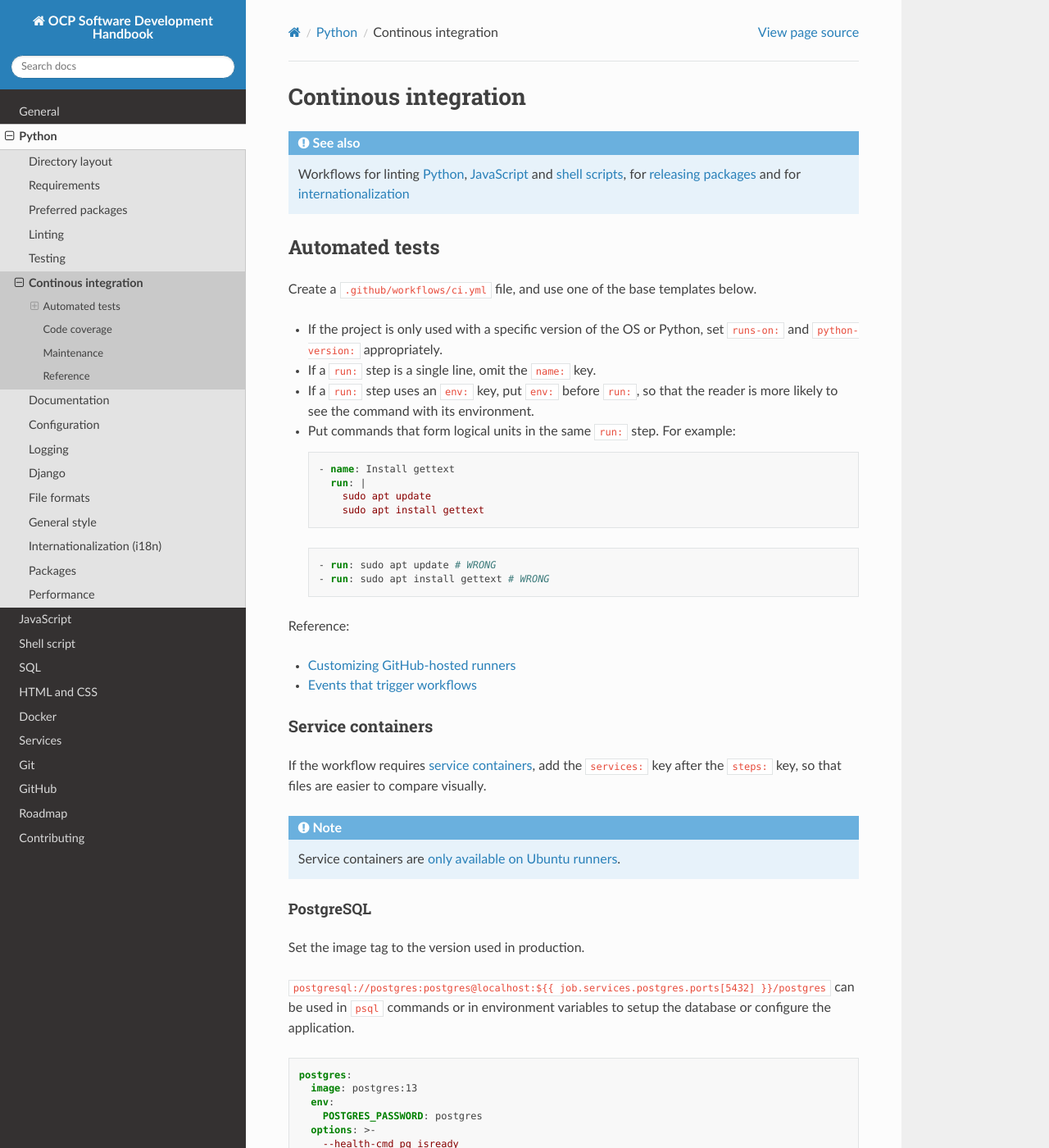
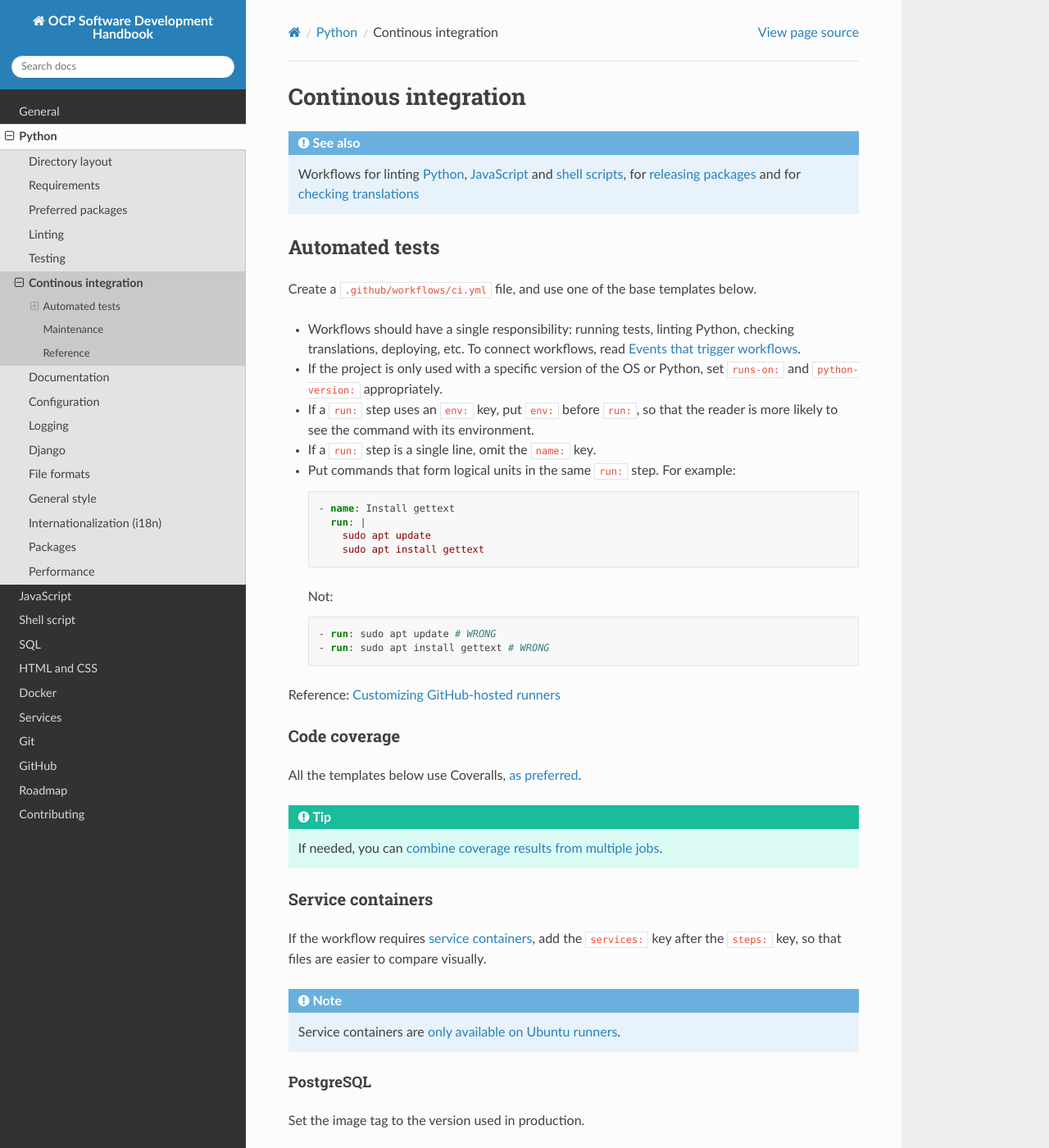
Before and after one commit to open-contracting/software-development-handbook, a Sphinx documentation site: the page built from docs/python/ci.rst, in a window 1280 px wide and 1400 px high. Shown: the whole window at 82% size. Built offline with Sphinx 7.4.7 and the Read the Docs theme 2.0.0, drawn with Linux system fonts in a browser that asks for light colours; some of the changed text lies outside the part shown.

Commit message:
python/ci: Copy-edit coverage content

```diff
--- a/docs/github/reference.rst
+++ b/docs/github/reference.rst
@@ -12,6 +12,6 @@ Organizations
 Integrations
 ------------
 
--  Coveralls to measure test coverage (:ref:`see setup instructions<code-coverage>`)
+-  Coveralls to measure test coverage
 -  ReadTheDocs to build :ref:`repository-specific documentation<readthedocs>` (`access all docs <https://github.com/open-contracting/standard-maintenance-scripts/blob/main/badges.md#readme>`__)
 -  GitHub Actions to :doc:`run tests<../python/ci>`, and to build documentation (`view all badges <https://github.com/open-contracting/standard-maintenance-scripts/blob/main/badges.md#readme>`__)
--- a/docs/python/ci.rst
+++ b/docs/python/ci.rst
@@ -3,16 +3,17 @@ Continous integration
 
 .. seealso::
 
-   Workflows for linting :doc:`Python<linting>`, :ref:`JavaScript<javascript-ci>` and :ref:`shell scripts<shell-ci>`, for :ref:`releasing packages<python-package-release-process>` and for :ref:`internationalization<i18n-ci>`
+   Workflows for linting :doc:`Python<linting>`, :ref:`JavaScript<javascript-ci>` and :ref:`shell scripts<shell-ci>`, for :ref:`releasing packages<python-package-release-process>` and for :ref:`checking translations<i18n-ci>`
 
 Automated tests
 ---------------
 
 Create a ``.github/workflows/ci.yml`` file, and use one of the base templates below.
 
+-  Workflows should have a single responsibility: running tests, linting Python, checking translations, deploying, etc. To connect workflows, read `Events that trigger workflows <https://docs.github.com/en/actions/learn-github-actions/events-that-trigger-workflows>`__.
 -  If the project is only used with a specific version of the OS or Python, set ``runs-on:`` and ``python-version:`` appropriately.
+-  If a ``run:`` step uses an ``env:`` key, put ``env:`` before ``run:``, so that the reader is more likely to see the command with its environment.
 -  If a ``run:`` step is a single line, omit the ``name:`` key.
--  If a ``run:`` step uses an ``env:`` key, put ``env:`` before ``run:``, so that the reader is more likely to see the command with its environment.
 -  Put commands that form logical units in the same ``run:`` step. For example:
 
    .. code-block:: yaml
@@ -22,15 +23,25 @@ Create a ``.github/workflows/ci.yml`` file, and use one of the base templates be
           sudo apt update
           sudo apt install gettext
 
+   Not:
+
    .. code-block:: yaml
 
       - run: sudo apt update # WRONG
       - run: sudo apt install gettext # WRONG
 
-Reference:
+Reference: `Customizing GitHub-hosted runners <https://docs.github.com/en/actions/using-github-hosted-runners/customizing-github-hosted-runners>`__
 
--  `Customizing GitHub-hosted runners <https://docs.github.com/en/actions/using-github-hosted-runners/customizing-github-hosted-runners>`__
--  `Events that trigger workflows <https://docs.github.com/en/actions/learn-github-actions/events-that-trigger-workflows>`__
+Code coverage
+~~~~~~~~~~~~~
+
+All the templates below use Coveralls, :doc:`as preferred<preferences>`.
+
+.. tip::
+
+   If needed, you can `combine coverage results from multiple jobs <https://coveralls-python.readthedocs.io/en/latest/usage/configuration.html#github-actions-support>`__.
+
+.. _service-containers:
 
 Service containers
 ~~~~~~~~~~~~~~~~~~
@@ -46,8 +57,6 @@ PostgreSQL
 
 Set the image tag to the version used in production.
 
-``postgresql://postgres:postgres@localhost:${{ job.services.postgres.ports[5432] }}/postgres`` can be used in ``psql`` commands or in environment variables to setup the database or configure the application.
-
 .. code-block:: yaml
 
          postgres:
@@ -61,6 +70,12 @@ Set the image tag to the version used in production.
              --health-retries 5
            ports:
              - 5432/tcp
+
+This connection string can be used in ``psql`` commands or in environment variables to setup the database or configure the application:
+
+.. code-block:: none
+
+   postgresql://postgres:postgres@localhost:${{ job.services.postgres.ports[5432] }}/postgres
 
 .. tip::
 
@@ -127,12 +142,12 @@ If using `tox <http://tox.readthedocs.org>`__:
 
    Do not use ``tox`` to test multiple Python versions. Use the `matrix <https://docs.github.com/en/actions/learn-github-actions/workflow-syntax-for-github-actions#jobsjob_idstrategymatrix>`__ in GitHub Actions, instead. This makes it easier to install version-specific dependencies (like ``libxml2-dev`` for PyPy), and it makes exclusions more visible (like pypy-3.7 on Windows).
 
-Otherwise, replacing ``PACKAGENAME``:
+If not using ``tox``, use this template, replacing ``PACKAGENAME``:
 
 .. literalinclude:: samples/ci/package.yml
    :language: yaml
 
-:doc:`packages` should be tested on Python versions that aren't end-of-life, and on the latest version of PyPy. They should be tested on Ubuntu, macOS and Windows, unless service containers are needed, in which case an Ubuntu runner is required.
+Test :doc:`packages<packages>` on Python versions that aren't end-of-life, and on the latest version of PyPy. Test on Ubuntu, macOS and Windows (though :ref:`only Ubuntu<service-containers>` if a service container is needed).
 
 If the package has optional support for `orjson <https://pypi.org/project/orjson/>`__, to test on PyPy, replace the ``pytest`` step with the following steps, replacing ``PACKAGENAME``:
 
@@ -159,22 +174,6 @@ For example, the `Extension Registry <https://github.com/open-contracting/extens
 
 .. literalinclude:: samples/ci/static.yml
    :language: yaml
-
-.. _code-coverage:
-
-Code coverage
--------------
-
-#. Add the repository on Coveralls, the :doc:`preferred service<preferences>`
-#. Append the following to ``.github/workflows/ci.yml``, commit and push:
-
-   .. code-block:: yaml
-
-          - env:
-              GITHUB_TOKEN: ${{ secrets.GITHUB_TOKEN }}
-            run: coveralls --service=github
-
-If you're using `GitHub Actions' build matrix <https://docs.github.com/en/actions/reference/workflow-syntax-for-github-actions#jobsjob_idstrategy>`__ and want to combine results from multiple jobs, see `this example <https://coveralls-python.readthedocs.io/en/latest/usage/configuration.html#github-actions-support>`__.
 
 Maintenance
 -----------
```
